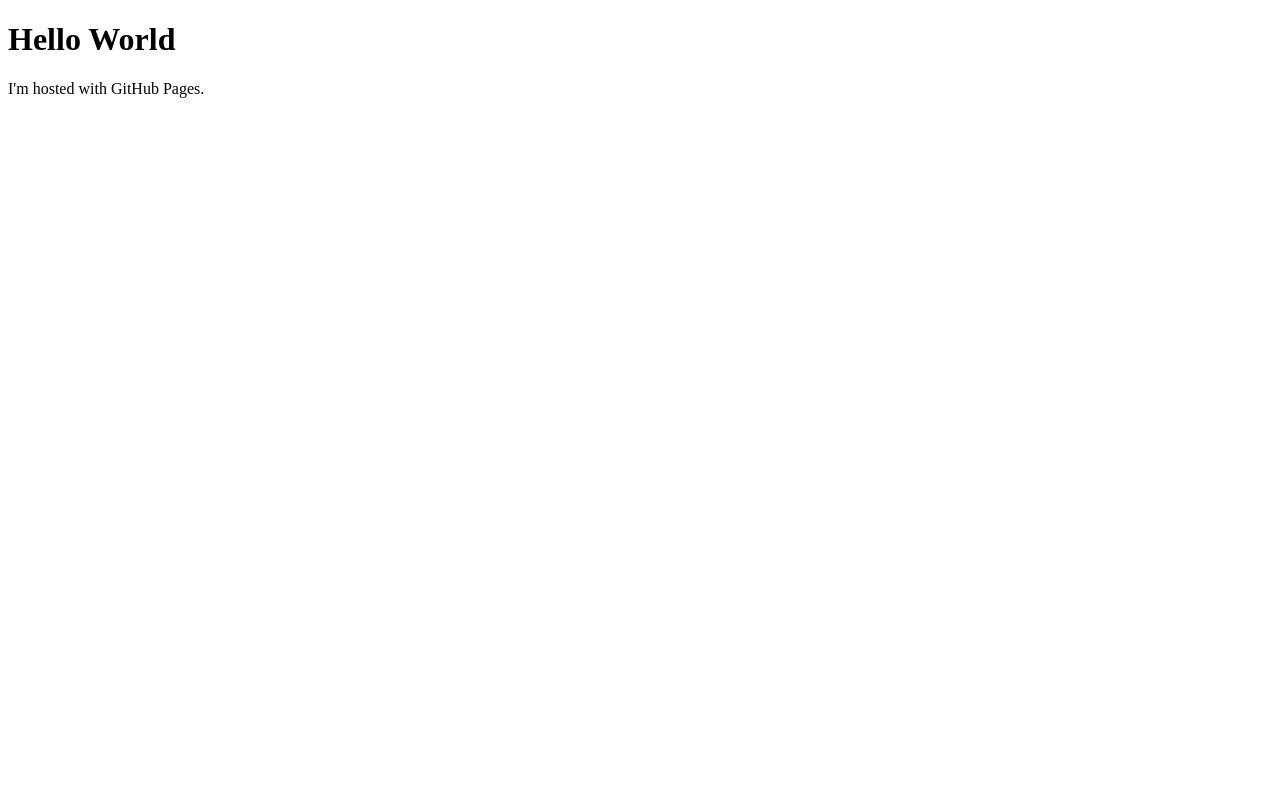
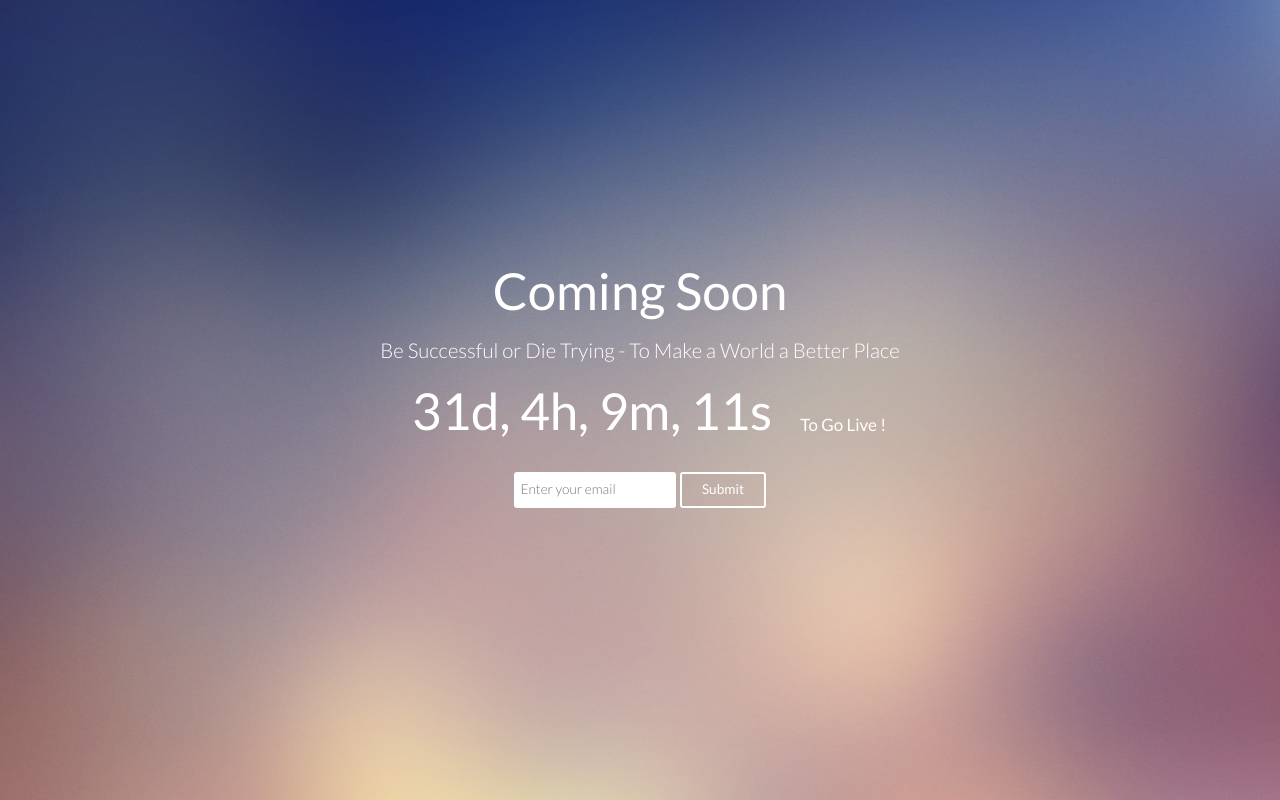
Before and after one commit to rovetz/rovetz.github.io, a plain HTML site: page index.html in a window 1280 px wide. Drawn offline with Linux system fonts and the light colour scheme.

Commit message:
coming soon

```diff
--- a/index.html
+++ b/index.html
@@ -1,7 +1,31 @@
-<!DOCTYPE html>
+<!DOCTYPE html PUBLIC '-//W3C//DTD HTML 4.01//EN'>
 <html>
-<body>
-<h1>Hello World</h1>
-<p>I'm hosted with GitHub Pages.</p>
-</body>
+  <head>
+    <title>
+      Andrey Zdorovtsov
+    </title>
+    <link rel='stylesheet' type='text/css' href='style.css'>
+    <link href='http://fonts.googleapis.com/css?family=Lato:300,400' rel='stylesheet' type='text/css'>
+  </head>
+  <body>
+    <div class='soon'>
+      <h1>
+        Coming Soon
+      </h1>
+      <p>
+        Be Successful or Die Trying - To Make a World a Better Place
+      </p>
+      <div class='count'>
+        <h1 id='countdown' class='clock'></h1>
+        <h3>
+          To Go Live !
+        </h3>
+      </div>
+      <form>
+        <input type='email' name='email' placeholder='Enter your email'> <!-- I used new format. Which may not support in old browser & implementation.You can use your own using it a template-->
+         <input type='submit'>
+      </form>
+    </div>
+    <script src='index.js' type='text/javascript'></script>
+  </body>
 </html>
--- /dev/null
+++ b/index.js
@@ -0,0 +1,24 @@
+(function() {
+  var target_date = new Date("Nov 1, 2015").getTime();
+
+  var days, hours, minutes, seconds, countdown = document.getElementById("countdown");
+
+  setInterval(function () {
+
+      var current_date = new Date().getTime();
+      var seconds_left = (target_date - current_date) / 1000;
+
+      days = parseInt(seconds_left / 86400);
+      seconds_left = seconds_left % 86400;
+
+      hours = parseInt(seconds_left / 3600);
+      seconds_left = seconds_left % 3600;
+
+      minutes = parseInt(seconds_left / 60);
+      seconds = parseInt(seconds_left % 60);
+
+      countdown.innerHTML = days + "d, " + hours + "h, "
+      + minutes + "m, " + seconds + "s ";
+
+  }, 1000);
+})();
--- /dev/null
+++ b/style.css
@@ -0,0 +1,133 @@
+html, body, div, span, applet, object, iframe,
+h1, h2, h3, h4, h5, h6, p, blockquote, pre,
+a, abbr, acronym, address, big, cite, code,
+del, dfn, em, img, ins, kbd, q, s, samp,
+small, strike, strong, sub, sup, tt, var,
+b, u, i, center,
+dl, dt, dd, ol, ul, li,
+fieldset, form, label, legend,
+table, caption, tbody, tfoot, thead, tr, th, td,
+article, aside, canvas, details, embed,
+figure, figcaption, footer, header, hgroup,
+menu, nav, output, ruby, section, summary,
+time, mark, audio, video {
+	margin: 0;
+	padding: 0;
+	border: 0;
+	font-size: 100%;
+	font: inherit;
+	vertical-align: baseline;
+}
+/* HTML5 display-role reset for older browsers */
+article, aside, details, figcaption, figure,
+footer, header, hgroup, menu, nav, section {
+	display: block;
+}
+body {
+	line-height: 1;
+}
+ol, ul {
+	list-style: none;
+}
+blockquote, q {
+	quotes: none;
+}
+blockquote:before, blockquote:after,
+q:before, q:after {
+	content: '';
+	content: none;
+}
+table {
+	border-collapse: collapse;
+	border-spacing: 0;
+}
+body{
+	font-size: 17px;
+	background: #2ecc71 url('bg.jpg') no-repeat center center fixed;
+	background-size: cover;
+	font-family: 'Lato',"Open Sans", Arial;
+	transition: ease-in-out all 300ms;
+}
+.soon {
+    position:absolute;
+    width: 600px;
+    height: 270px;
+    left:0;
+    right:0;
+    top:0;
+    bottom:0;
+    margin-top:50%;
+    margin:auto;
+    max-width:100%;
+    max-height:100%;
+}
+.soon h1 {
+	text-align: center;
+	color: #fff;
+	font-size: 3em;
+	font-family: 'Lato';
+	font-weight: 400;
+}
+.soon p{
+	color: #fff;
+	font-family: 'Lato';
+	font-weight: 300;
+	text-align: center;
+  	margin: 0 auto;
+  	font-size: 1.2em;
+  	padding: 1.2em 0;
+}
+.soon form{
+	margin: 0 auto;
+	text-align: center;
+}
+input{
+	transition: ease-in-out all 300ms;
+}
+.soon form input[type="email"]{
+	height: 2.5em;
+	color: #34495e;
+	border-radius: 3px;
+	border: none;
+	padding: 0 .5em;
+	padding-bottom: 0.1em;
+	font-family: 'Lato';
+	font-weight: 300;
+	font-size: 0.8em;
+}
+.soon form input[type="email"]:focus{
+	outline: none;
+}
+.soon form input[type="submit"]{
+	height: 2.6em;
+	color: #fff;
+	background-color: transparent;
+	border-radius: 3px;
+	border: 2px solid #fff;
+	padding: 0 1.5em;
+	padding-bottom: 0.1em;
+	font-family: 'Lato';
+	font-weight: 400;
+	font-size: .8em;
+}
+.soon form input[type="submit"]:hover{
+	background-color:#fff;
+	background: rgba(255, 255, 255, 0.3);
+}
+
+.count {
+    position:relative;
+    margin-bottom:6%;
+    right: 8%;
+    font-family: 'Lato';
+}
+.clock {
+    font-size:75px;
+    text-align:center;
+}
+.count h3 {
+    position: absolute;
+    right: 1%;
+    top: 60%;
+    color: #ffffff;
+}
```
Also changed, not shown: bg.jpg (added).
